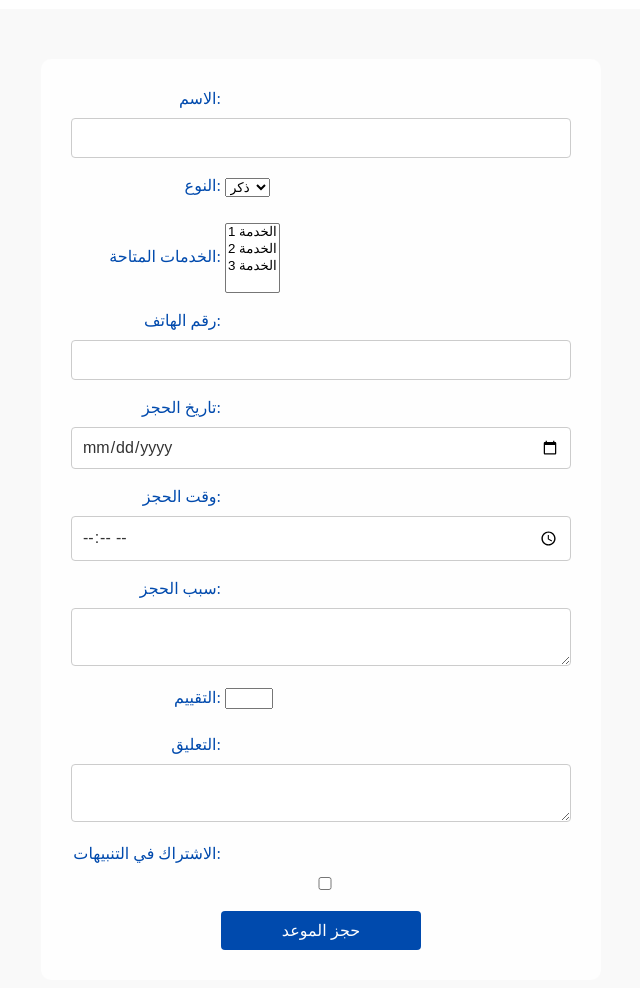
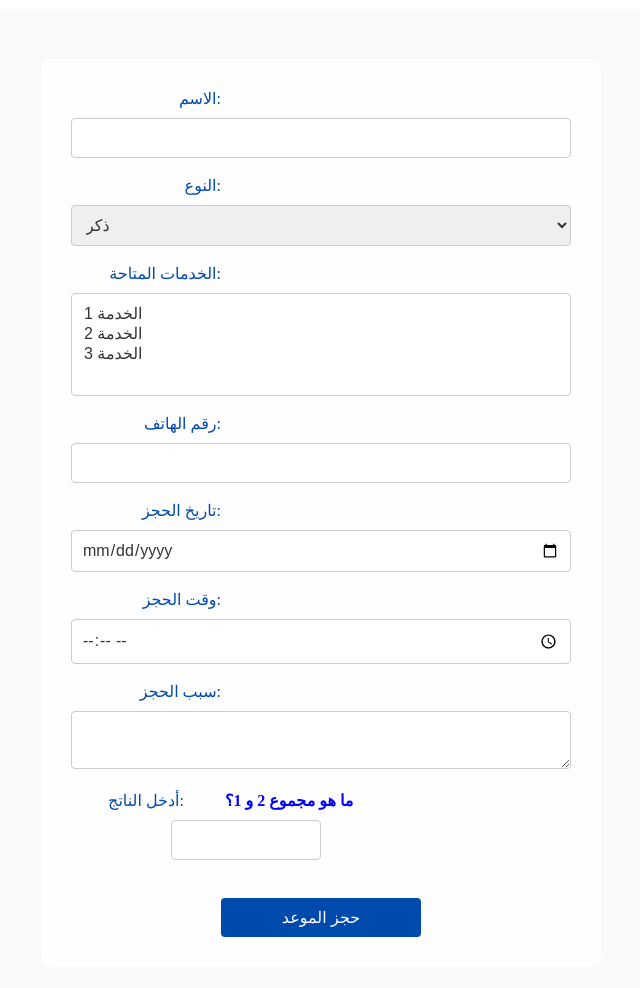
Before and after one commit to Alsiddigabdo/doctor, a plain HTML site: page index.html in a window 1280 px wide. Shown: the part 49-1037 px from the top of the page, without its empty margins (319-959 px from the left). Drawn offline with Linux system fonts and the light colour scheme.

Commit message:
Update index.html

```diff
--- a/index.html
+++ b/index.html
@@ -1,6 +1,6 @@
-
 <!DOCTYPE html>
 <html lang="ar">
+
 <head>
   <meta charset="utf-8">
   <meta http-equiv="X-UA-Compatible" content="IE=edge">
@@ -9,7 +9,6 @@
     حجز موعد
   </title>
   <h1>حجز موعد</h1>
-
   <style>
     body {
       display: flex;
@@ -50,9 +49,10 @@ body {
     input[type="tel"],
     input[type="date"],
     input[type="time"],
-  input[type="file"],
+    input[type="number"],
     input[type="checkbox"],
-  textarea {
+    textarea,
+    select {
       width: 100%;
       padding: 10px;
       border: 1px solid #ccc;
@@ -87,8 +87,7 @@ body {
     }
 
     select,
-  input[type="checkbox"],
-  input[type="file"] {
+    input[type="checkbox"] {
       display: inline-block;
       vertical-align: middle;
     }
@@ -106,12 +105,41 @@ body {
       font-size: 16px;
       cursor: pointer;
     }
+
     input[type="submit"]:hover {
       background-color: #002b6b;
     }
+    /* تجميل خانة CAPTCHA */
+label[for="captcha"] {
+  display: inline-block;
+  color: #004aad;
+  margin-bottom: 10px;
+  text-align: center;
+}
+
+#captchaQuestion {
+  font-size: 16px;
+  color: #333;
+  font-weight: bold;
+  color:blue;
+}
+
+input[type="text"]#captcha {
+  width: 30%;
+  margin-left:100px;
+  padding: 10px;
+  border: 1px solid #ccc;
+  border-radius: 4px;
+  box-sizing: border-box;
+  font-family: Arial, sans-serif;
+  font-size: 16px;
+  color: #333;
+  margin-bottom: 20px;
+  color:blue;
+}
+
   </style>
 </head>
-<body>
 
 <body>
   <form id="appointmentForm">
@@ -143,21 +171,31 @@ body {
     <label for="reason">سبب الحجز:</label>
     <textarea id="reason" name="reason" required></textarea><br><br>
 
-    <label for="rating">التقييم:</label>
-    <input type="number" id="rating" name="rating" min="1" max="5"><br><br>
+    <!-- مجال الـ CAPTCHA -->
+    <label for="captcha">أدخل الناتج:</label>
+    <span id="captchaQuestion"></span> <!-- عرض السؤال هنا -->
+    <input type="text" id="captcha" required><br><br>
 
-    <label for="comment">التعليق:</label>
-    <textarea id="comment" name="comment"></textarea><br><br>
-
-    <label for="notifications">الاشتراك في التنبيهات:</label>
-    <input type="checkbox" id="notifications" name="notifications"><br><br>
-
-    <input type="submit" value="حجز الموعد">
+    <input type="submit" value="حجز الموعد" id="submitBtn">
   </form>
 
   <script>
     // الحصول على النموذج
-    var form = document.querySelector('form');
+    var form = document.getElementById('appointmentForm');
+    var submitBtn = document.getElementById('submitBtn');
+
+    // دالة لإنشاء سؤال CAPTCHA
+    function generateCaptchaQuestion() {
+      var num1 = Math.floor(Math.random() * 10);
+      var num2 = Math.floor(Math.random() * 10);
+      var question = 'ما هو مجموع ' + num1 + ' و ' + num2 + '؟';
+      var answer = num1 + num2;
+      document.getElementById('captchaQuestion').textContent = question;
+      return answer;
+    }
+
+    // تنفيذ دالة إنشاء CAPTCHA عند تحميل الصفحة
+    var correctAnswer = generateCaptchaQuestion();
 
     // تعيين الحدث على إرسال النموذج
     form.addEventListener('submit', function(event) {
@@ -173,32 +211,24 @@ body {
         .join(', ');
       var phone = document.getElementById('phone').value;
       var date = document.getElementById('date').value;
-      var time = document.getElementById('time').value; // حقل وقت الحجز
+      var time = document.getElementById('time').value;
       var reason = document.getElementById('reason').value;
-      var rating = document.getElementById('rating').value;
-      var comment = document.getElementById('comment').value;
-      var isSubscribed = document.getElementById('notifications').checked;
+      var captchaAnswer = parseInt(document.getElementById('captcha').value, 10);
 
-      // دمج قيمة وقت الحجز مع قيمة التاريخ لإرسالها كنص واحد
-      var dateTime = date + ' ' + time;
-
-      // إرسال بيانات النموذج عبر البريد الإلكتروني
-      var mailtoLink = 'mailto:sediagtahoy@gmail.com' +
-        '?subject=' + encodeURIComponent('حجز موعد') +
-        '&body=' + encodeURIComponent('الاسم: ' + name +
-          '\nالنوع: ' + gender +
-          '\nالخدمات المتاحة: ' + services +
-          '\nرقم الهاتف: ' + phone +
-          '\nتاريخ ووقت الحجز: ' + dateTime +
-          '\nسبب الحجز: ' + reason +
-          '\nالتقييم: ' + rating +
-          '\nالتعليق: ' + comment +
-          '\nالاشتراك في التنبيهات: ' + isSubscribed);
-
-      // فتح رابط البريد الإلكتروني
-      window.location.href = mailtoLink;
+      // التحقق من صحة الإجابة
+      if (captchaAnswer === correctAnswer) {
+        // إرسال النموذج إذا كانت الإجابة صحيحة
+        alert('تم تأكيد أنك إنسان!');
+        form.submit();
+      } else {
+        // عرض رسالة خطأ إذا كانت الإجابة غير صحيحة
+        alert('الرجاء إعادة المحاولة. الجواب غير صحيح.');
+        // إعادة إنشاء سؤال CAPTCHA جديد بعد كل محاولة
+        correctAnswer = generateCaptchaQuestion();
+        // مسح إجابة المستخدم المدخلة
+        document.getElementById('captcha').value = '';
+      }
     });
-
   </script>
 </body>
 </html>
```
Lines whose indentation alone changed are shown as unchanged.
